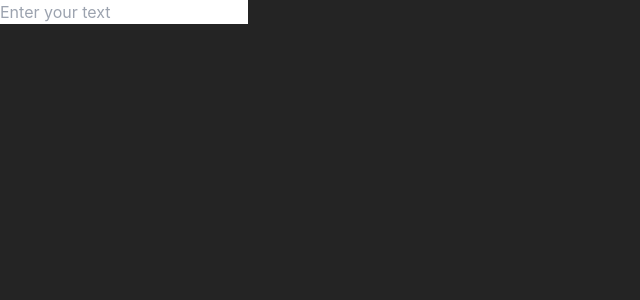
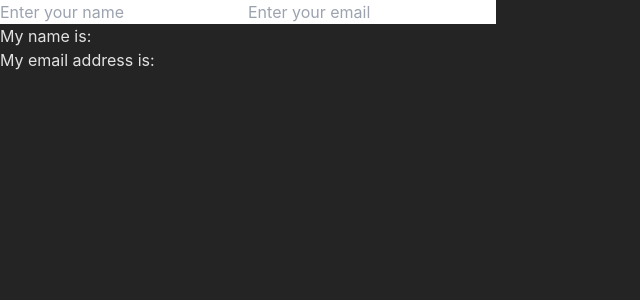
Before and after one commit to sairoon/react-hooks, a React (Vite) app: page / in a window 1280 px wide. Shown: the top 300 px of the page, without its empty margins (0-640 px from the left). Built offline with nearby package versions, Linux system fonts and the light colour scheme.

Commit message:
multiple useState on same component

```diff
--- a/src/App.jsx
+++ b/src/App.jsx
@@ -2,18 +2,33 @@ import { useState } from "react";
 import "./App.css";
 
 function App() {
+  const [name, setName] = useState("");
+  const [email, setEmail] = useState("");
 
- const [name, setName] = useState('')
- const handleChange = (e) => {
+  /*  const handleChange = (e) => {
    setName(e.target.value)
   // console.log(name);
- }
+ } */
 
   return (
     <>
       <div className="container mx-auto mt-10">
-        <input onChange={handleChange} type="text" placeholder="Enter your text" />
-        <h1>{name}</h1>
+        <input
+          className="px-3 py-2"
+          name="name"
+          onChange={(e) => setName(e.target.value)}
+          type="text"
+          placeholder="Enter your name"
+        />
+        <input
+          className="ms-2 px-3 py-2"
+          name="email"
+          onChange={(e) => setEmail(e.target.value)}
+          type="email"
+          placeholder="Enter your email"
+        />
+        <h1>My name is: {name}</h1>
+        <h1>My email address is: {email}</h1>
       </div>
     </>
   );
```
